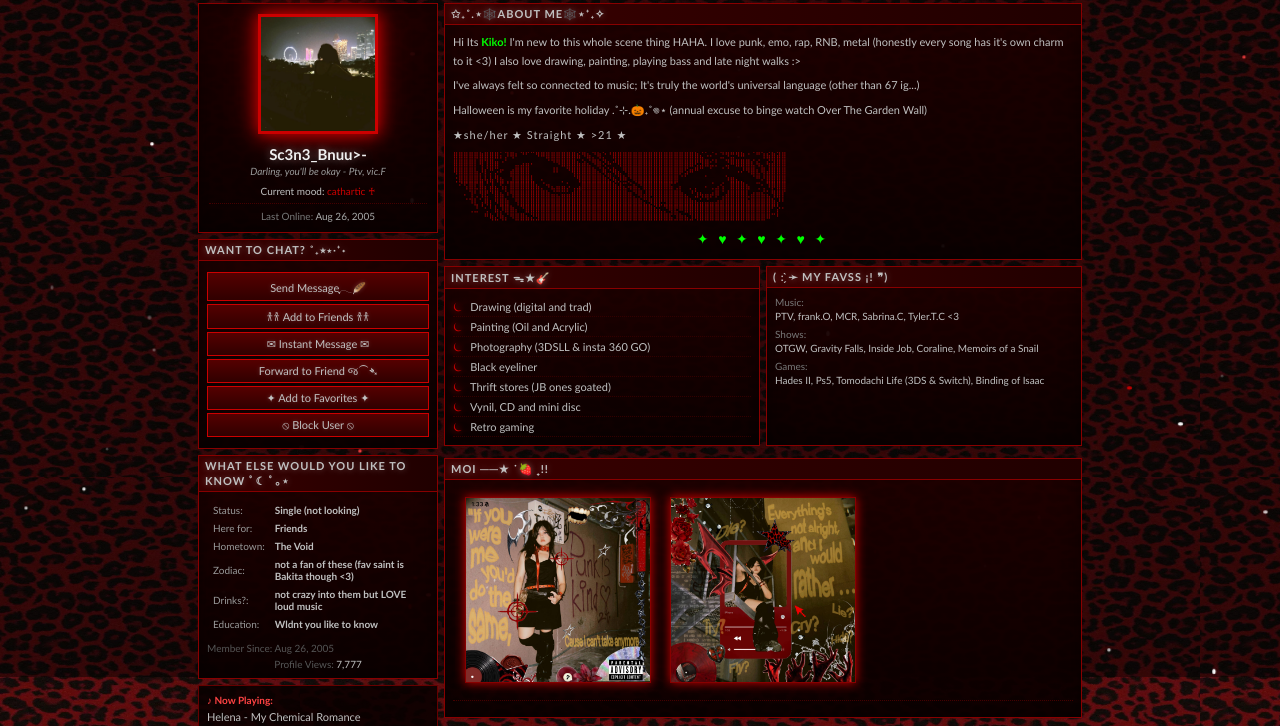
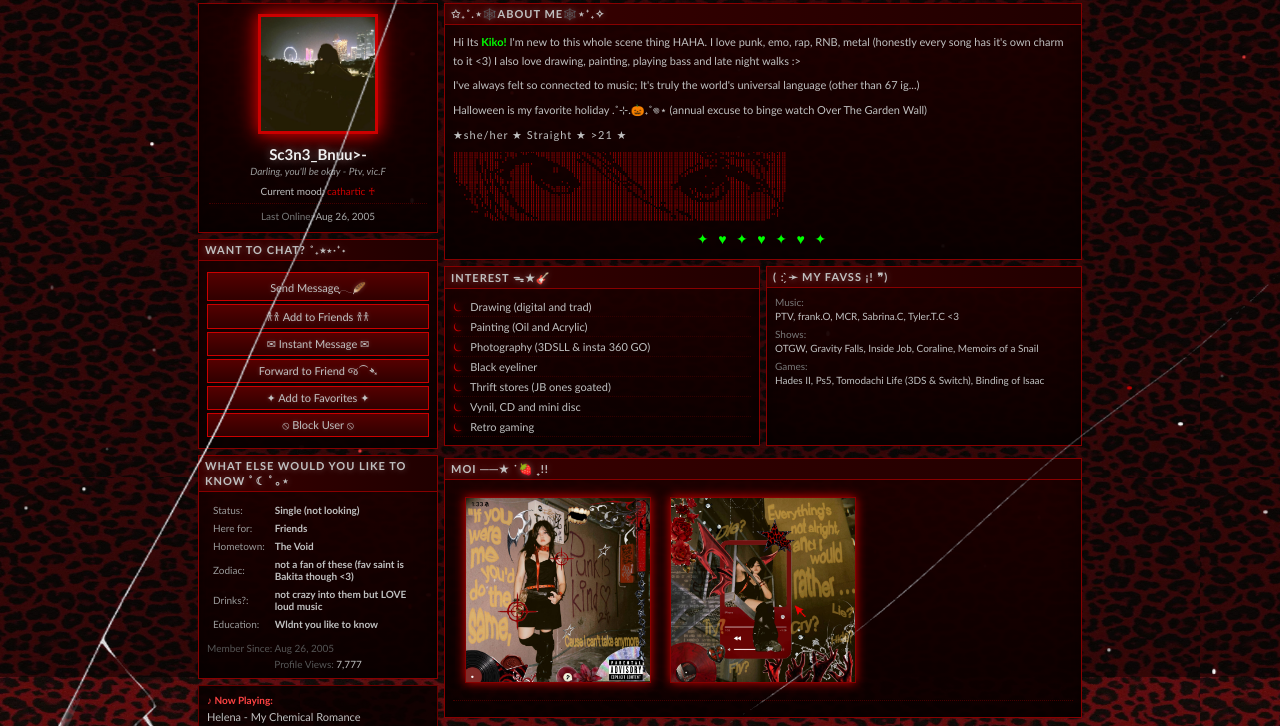
Before and after one commit to kikosodj-cmyk/MySpace_kiko_67, a plain HTML site: page index.html in a window 1280 px wide. Shown: the part 123-849 px from the top of the page. Drawn offline with Linux system fonts and the light colour scheme.

Commit message:
Crack overlay

```diff
--- a/index.html
+++ b/index.html
@@ -7,6 +7,9 @@
   </head>
   <body>
     <div class="overlay"></div>
+    <div class="crack-overlay">
+      <img src="images/broken-glass-background-vector-black.png" alt="cracks" />
+    </div>
     <div class="sparkle-bg" id="sparkles"></div>
 
     <div class="marquee-wrap">
--- a/style.css
+++ b/style.css
@@ -562,3 +562,12 @@ body {
   flex-wrap: wrap;
   justify-content: center;
 }
+.crack-overlay {
+  position: fixed;
+  top: 0;
+  left: 0;
+  width: 100%;
+  height: 100%;
+  pointer-events: none;
+  z-index: 100;
+}
```
